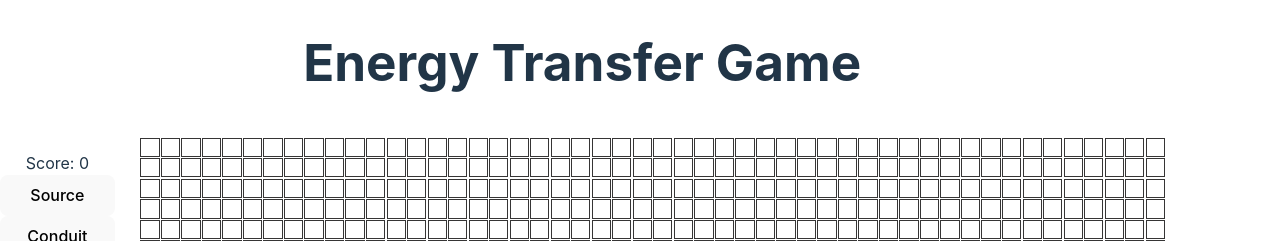
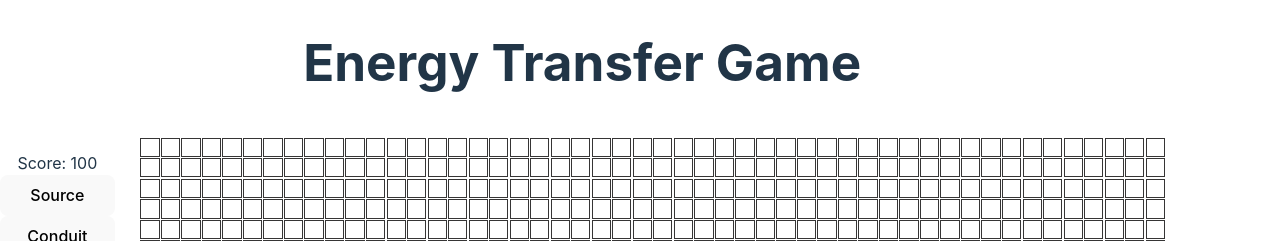
Before and after one commit to JeffBuda/electric-company, a React (Vite) app: page / in a window 1280 px wide. Shown: the top 241 px of the page. Built offline with nearby package versions, Linux system fonts and the light colour scheme.

Commit message:
added game balance constants

```diff
--- a/src/GameBoard.tsx
+++ b/src/GameBoard.tsx
@@ -5,12 +5,15 @@ import './App.css';
 const GRID_SIZE = 50;
 const INTERVAL_DURATION = 1000; // 1 second in milliseconds
 const CAPACITOR_DURATION = 5; // 5 seconds
+const CONDUIT_COST = 10;
+const SINK_REWARD = 1;
+const STARTING_FUNDS = 100;
 
 const GameBoard: React.FC = () => {
   const initialGrid = Array(GRID_SIZE).fill(null).map(() => Array(GRID_SIZE).fill({ piece: null, powered: false, on: true, remainingPower: CAPACITOR_DURATION }));
   const [grid, setGrid] = useState(initialGrid);
   const [selectedPiece, setSelectedPiece] = useState<'source' | 'conduit' | 'sink' | 'switch' | 'capacitor' | 'remove' | null>(null);
-  const [score, setScore] = useState(0);
+  const [score, setScore] = useState(STARTING_FUNDS);
 
   useEffect(() => {
     const interval = setInterval(() => {
@@ -102,7 +105,7 @@ const GameBoard: React.FC = () => {
     for (let row = 0; row < GRID_SIZE; row++) {
       for (let col = 0; col < GRID_SIZE; col++) {
         if (grid[row][col].piece === 'sink' && grid[row][col].powered) {
-          additionalScore += 1;
+          additionalScore += SINK_REWARD;
         }
       }
     }
@@ -123,7 +126,7 @@ const GameBoard: React.FC = () => {
     } else if (selectedPiece) {
       newGrid[row][col] = { piece: selectedPiece, powered: false, on: true, remainingPower: CAPACITOR_DURATION };
       if (selectedPiece === 'conduit') {
-        setScore(prevScore => prevScore - 10);
+        setScore(prevScore => prevScore - CONDUIT_COST);
       }
     }
 
```
